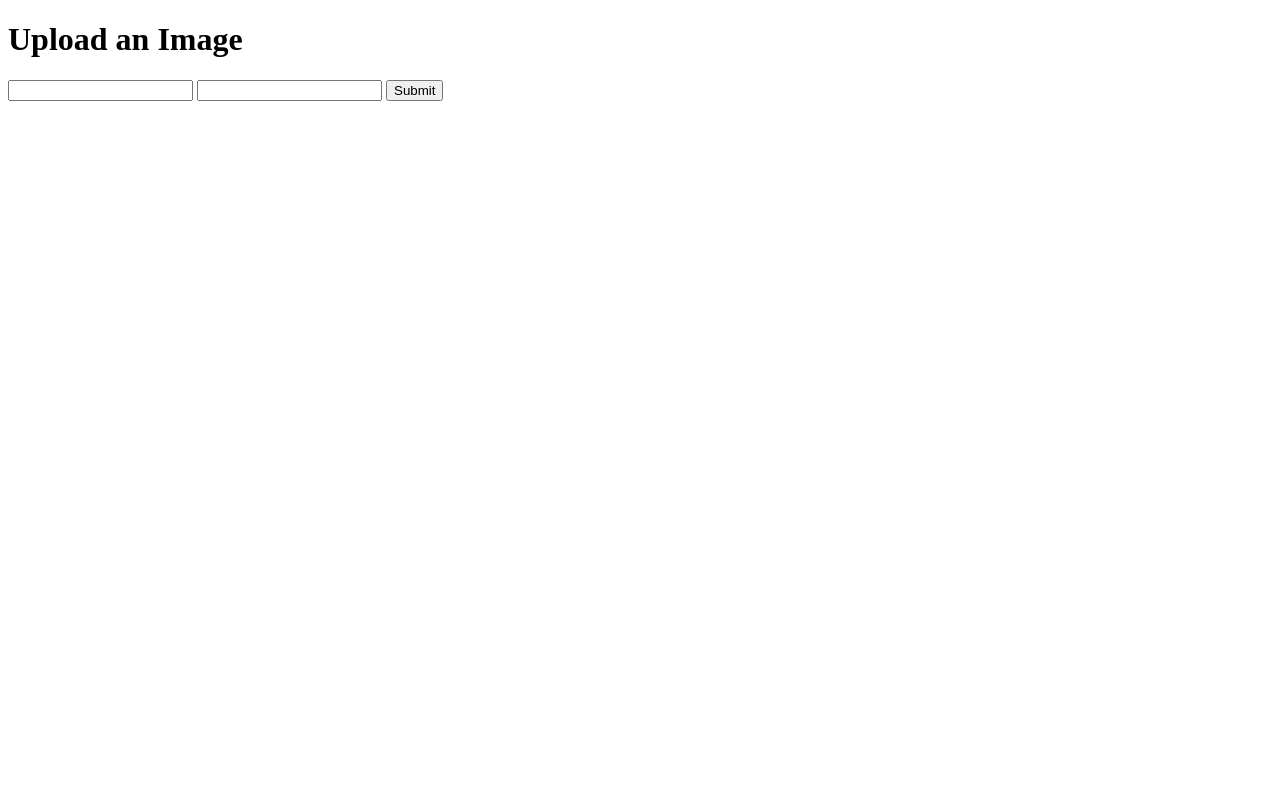
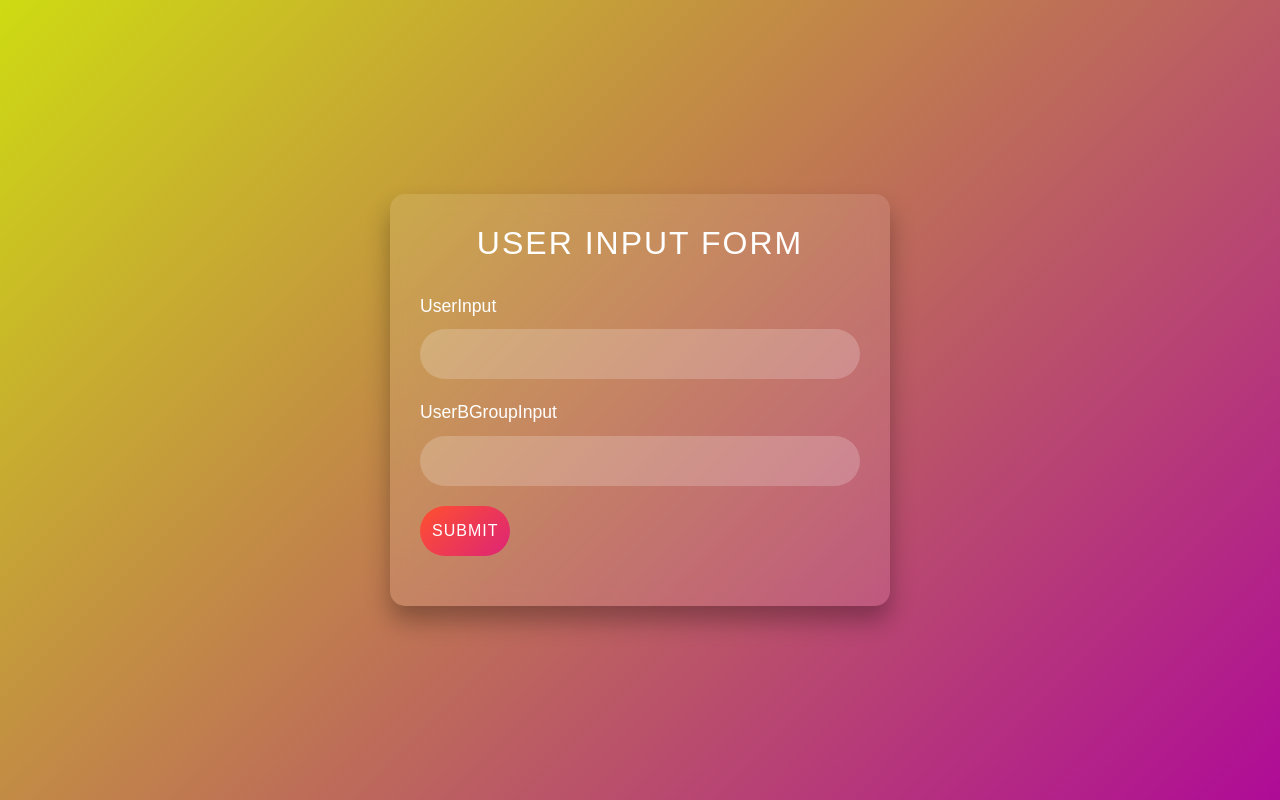
Before and after one commit to sriharikarthik13/ScanMe-Pro, a Flask app: page /GenerateID in a window 1280 px wide. Run offline with Flask 3, Linux system fonts and the light colour scheme; parts of the project's set-up code (start-up, migrations or seed data) failed here and were passed over; some libraries are stand-ins or nearby versions.

Commit message:
Update idcardhome.html

```diff
--- a/application/app/templates/idcardhome.html
+++ b/application/app/templates/idcardhome.html
@@ -1,18 +1,98 @@
+
+
+
+
 <!DOCTYPE html>
 <html lang="en">
 <head>
 <meta charset="UTF-8">
 <meta name="viewport" content="width=device-width, initial-scale=1.0">
-<title>Upload and Display Image</title>
+<title>User Input Form</title>
+<link rel="stylesheet" href="https://stackpath.bootstrapcdn.com/bootstrap/4.5.2/css/bootstrap.min.css">
+<style>
+       body {
+           background: linear-gradient(135deg, #cedb12, #af0b97);
+           font-family: 'Arial', sans-serif;
+           color: #ffffff;
+           display: flex;
+           justify-content: center;
+           align-items: center;
+           height: 100vh;
+           margin: 0;
+       }
+       .container {
+           background: rgba(255, 255, 255, 0.1);
+           border-radius: 15px;
+           padding: 30px;
+           box-shadow: 0 15px 25px rgba(0, 0, 0, 0.3);
+           max-width: 500px;
+           width: 100%;
+           backdrop-filter: blur(10px);
+       }
+       h2 {
+           text-align: center;
+           margin-bottom: 30px;
+           font-size: 2rem;
+           text-transform: uppercase;
+           letter-spacing: 2px;
+           color: #ffffff;
+       }
+       .form-group {
+           margin-bottom: 20px;
+       }
+       .form-control {
+           border-radius: 30px;
+           height: 50px;
+           padding: 10px 20px;
+           background: rgba(255, 255, 255, 0.2);
+           border: none;
+           color: #ffffff;
+           font-size: 1rem;
+           transition: all 0.3s ease;
+       }
+       .form-control:focus {
+           background: rgba(255, 255, 255, 0.3);
+           outline: none;
+           box-shadow: 0 0 10px rgba(255, 255, 255, 0.2);
+       }
+       .form-label {
+           margin-bottom: 10px;
+           font-size: 1.1rem;
+           color: #ffffff;
+       }
+       .btn-primary {
+           border-radius: 30px;
+           height: 50px;
+           background: linear-gradient(135deg, #ff512f, #dd2476);
+           border: none;
+           font-size: 1rem;
+           text-transform: uppercase;
+           letter-spacing: 1px;
+           transition: all 0.3s ease;
+       }
+       .btn-primary:hover {
+           background: linear-gradient(135deg, #dd2476, #ff512f);
+           box-shadow: 0 0 15px rgba(255, 255, 255, 0.2);
+       }
+</style>
 </head>
 <body>
-<h1>Upload an Image</h1>
-<form method="POST" enctype="multipart/form-data">
-    {{form.hidden_tag()}}
-    {{form.userinput()}}
-    {{form.userbgroupinput()}}
-    {{form.submit()}}
-
+<div class="container">
+<h2>User Input Form</h2>
+<form method="POST">
+           {{ form.hidden_tag() }}
+<div class="form-group">
+               {{ form.userinput.label(class="form-label") }}
+               {{ form.userinput(class="form-control") }}
+</div>
+<div class="form-group">
+               {{ form.userbgroupinput.label(class="form-label") }}
+               {{ form.userbgroupinput(class="form-control") }}
+</div>
+<div class="form-group">
+               {{ form.submit(class="btn btn-primary") }}
+</div>
 </form>
+</div>
 </body>
 </html>
```
